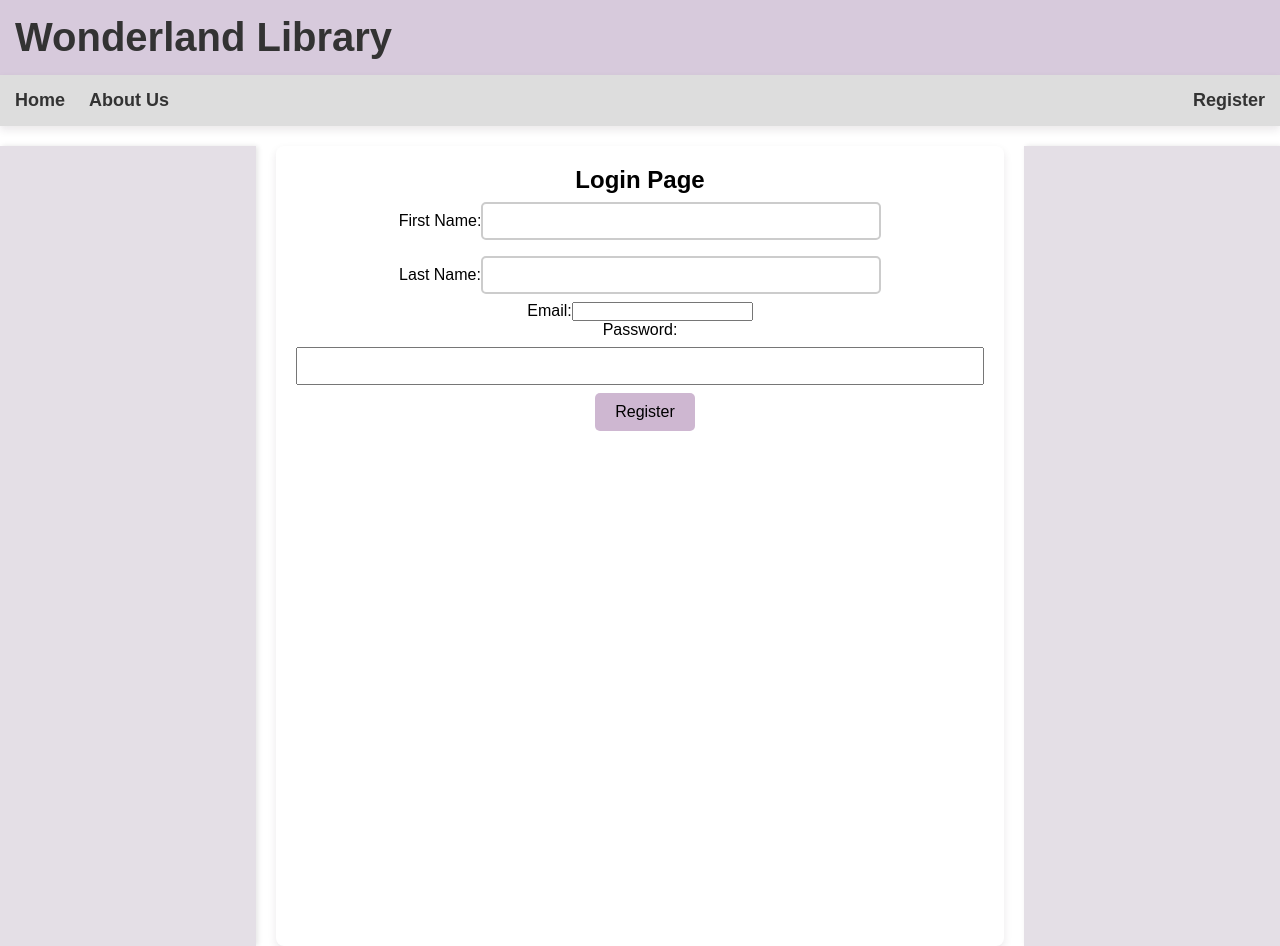
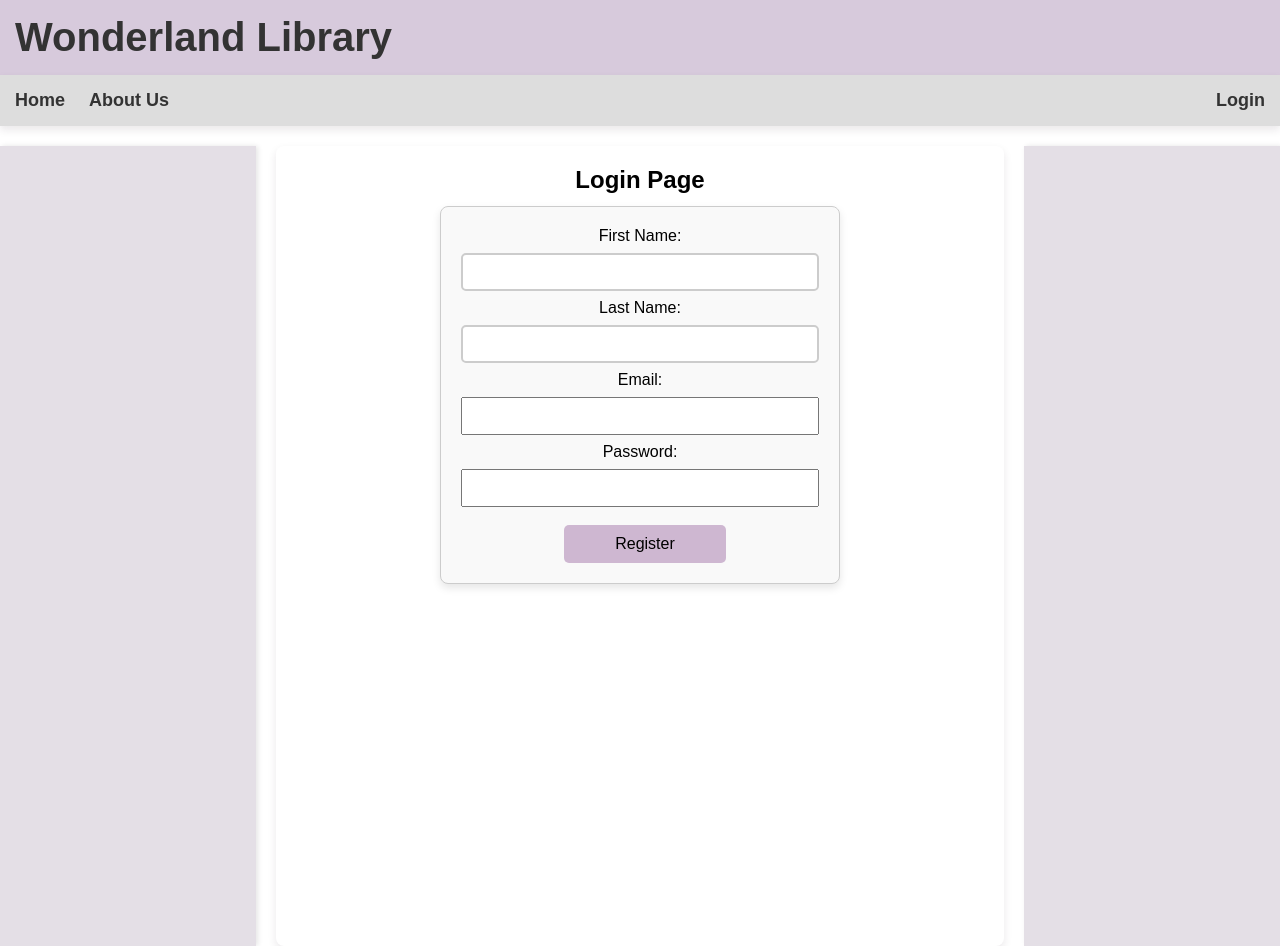
Before and after one commit to lidiamadaras/WonderLandLibrary, a React (Create React App) app in the folder library-frontend/: page /login in a window 1280 px wide. Built offline with nearby package versions, Linux system fonts and the light colour scheme.

Commit message:
Fesign for registerform

```diff
--- a/library-frontend/src/App.js
+++ b/library-frontend/src/App.js
@@ -2,7 +2,7 @@ import React from 'react';
 import { BrowserRouter as Router, Routes, Route, Link } from 'react-router-dom';
 import Home from './pages/Home'; // The home page
 import About from './pages/About'; // The about page
-import Login from './pages/Login'; // The login page
+//import Login from './pages/Login'; // The login page
 import Main from './pages/Main'; // The login page
 import './App.css';
 
--- a/library-frontend/src/components/NavBar.js
+++ b/library-frontend/src/components/NavBar.js
@@ -14,7 +14,7 @@ const NavBar = () => {
           </li>
         </ul>
         <div className="login-link">
-          <Link to="/login">Register</Link>
+          <Link to="/login">Login</Link>
         </div>
     </nav>
   );
--- a/library-frontend/src/components/RegisterForm.js
+++ b/library-frontend/src/components/RegisterForm.js
@@ -70,7 +70,7 @@ class RegisterForm extends React.Component {
 
   render() {
     return (
-      <form onSubmit={this.handleSubmit}>
+      <form className="register-form" onSubmit={this.handleSubmit}>
         <label>
             First Name:
             <input
@@ -114,7 +114,7 @@ class RegisterForm extends React.Component {
           />
         </label>
         <br />
-        <button type="submit">Register</button>
+        <button className="submit-register-button" type="submit">Register</button>
       </form>
     );
   }
--- a/library-frontend/src/css/Login.css
+++ b/library-frontend/src/css/Login.css
@@ -1,5 +1,6 @@
 
 input[type="text"],
+input[type="email"],
 input[type="password"] {
   width: 100%;
   padding: 8px;
@@ -11,3 +12,19 @@ input[type="password"] {
   background-color: transparent;
   padding: 10px;
 }
+
+.register-form {
+  max-width: 400px; /* Limit the width of the form */
+  margin: 0 auto; /* Center the form horizontally */
+  padding: 20px;
+  border: 1px solid #ccc; /* Optional: Add a border */
+  border-radius: 8px; /* Rounded corners for the form */
+  background-color: #f9f9f9; /* Light background */
+  box-shadow: 0 4px 8px rgba(0, 0, 0, 0.1); /* Subtle shadow */
+  margin-top: 12px;
+}
+
+.submit-register-button{
+  margin-top: 10px;
+  width: 45%;
+}
```
Also changed, not shown: library-frontend/src/components/LoginForm.js (+7 -5 lines).
